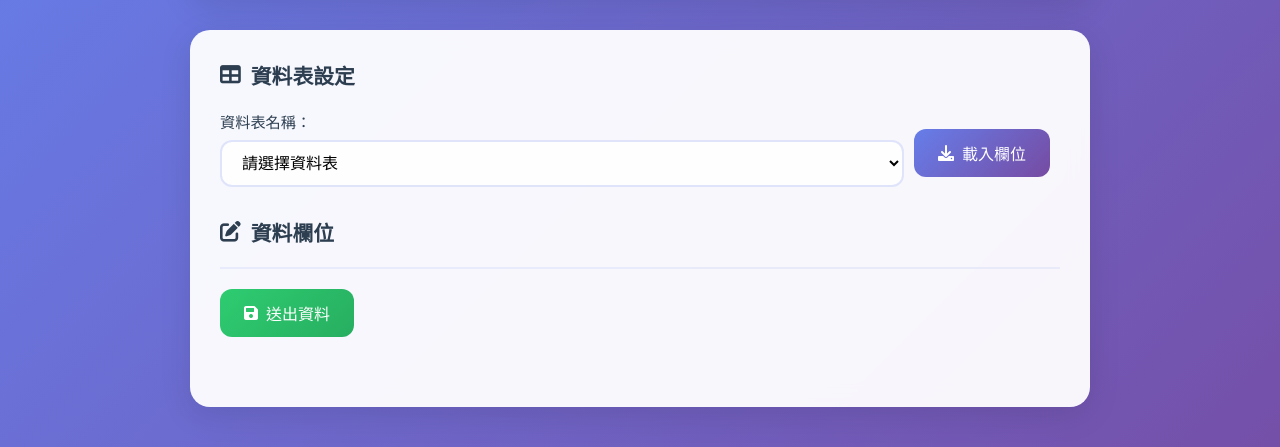
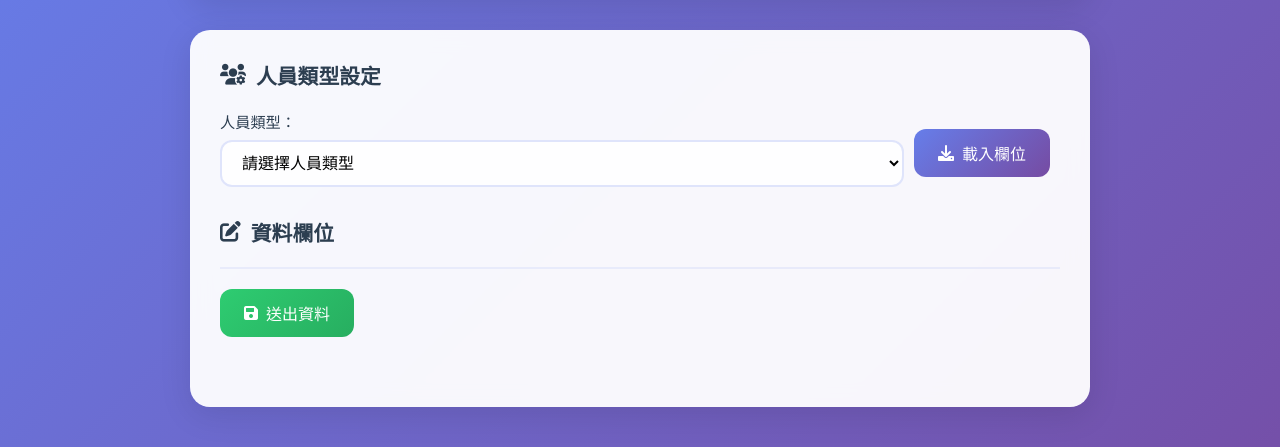
Before and after one commit to JW-Albert/Database_final_project, a PHP site: page /add.php in a window 1280 px wide. Shown: the part 163-610 px from the top of the page. Run offline with PHP 8.4, Linux system fonts and the light colour scheme; the visitor is signed in with stand-in values (Sample User, id 1); data that the repository does not hold is empty.

Commit message:
修正add.php上的文字敘述，使其符合正常使用者心理

```diff
--- a/add.php
+++ b/add.php
@@ -298,16 +298,15 @@ if (!isset($_SESSION['logged_in']) || $_SESSION['logged_in'] !== true) {
         <div class="main-card">
             <div class="form-section">
                 <div class="section-title">
-                    <i class="fas fa-table"></i>
-                    資料表設定
+                    <i class="fas fa-users-cog"></i>
+                    人員類型設定
                 </div>
                 <div class="table-input-group">
                     <div class="form-group">
-                        <label for="tableName">資料表名稱：</label>
+                        <label for="tableName">人員類型：</label>
                         <select id="tableName" required>
-                            <option value="">請選擇資料表</option>
+                            <option value="">請選擇人員類型</option>
                         </select>
-
                     </div>
                     <button class="button" onclick="loadTableColumns()">
                         <i class="fas fa-download"></i>
```
